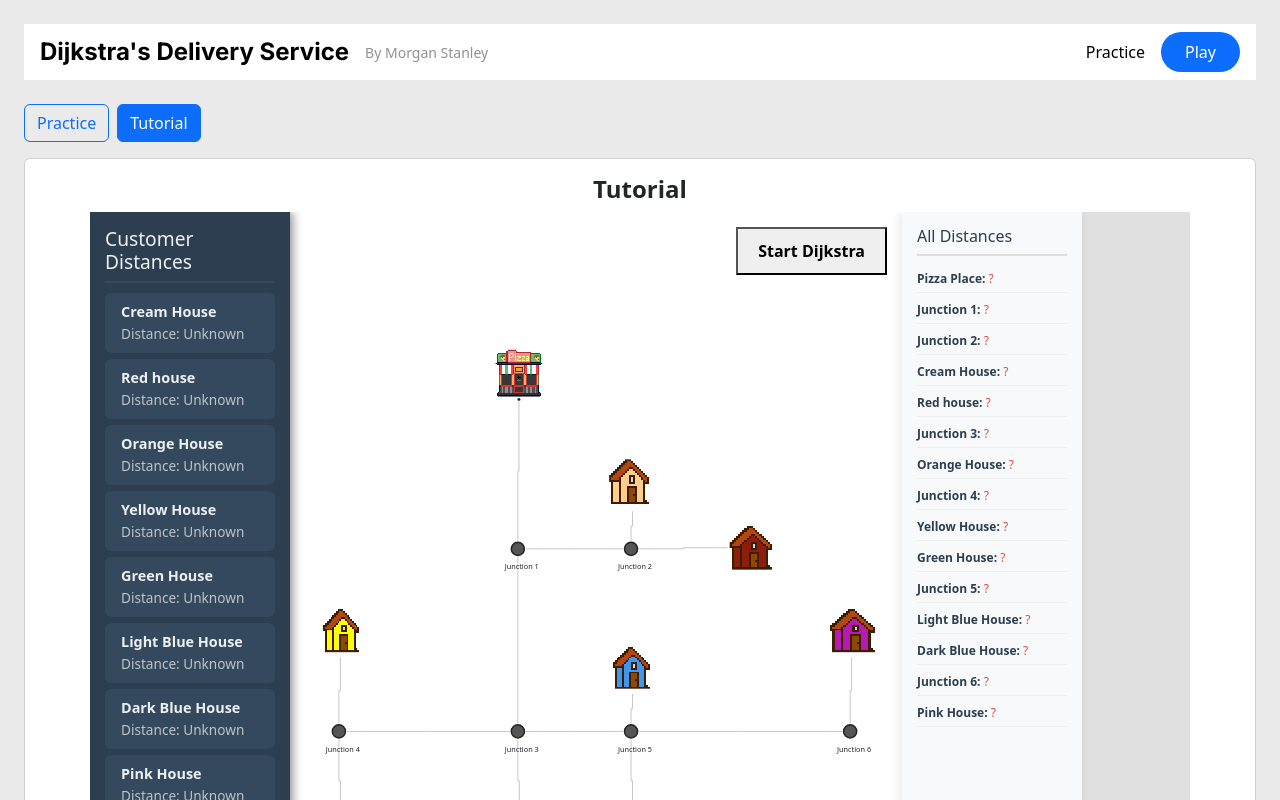
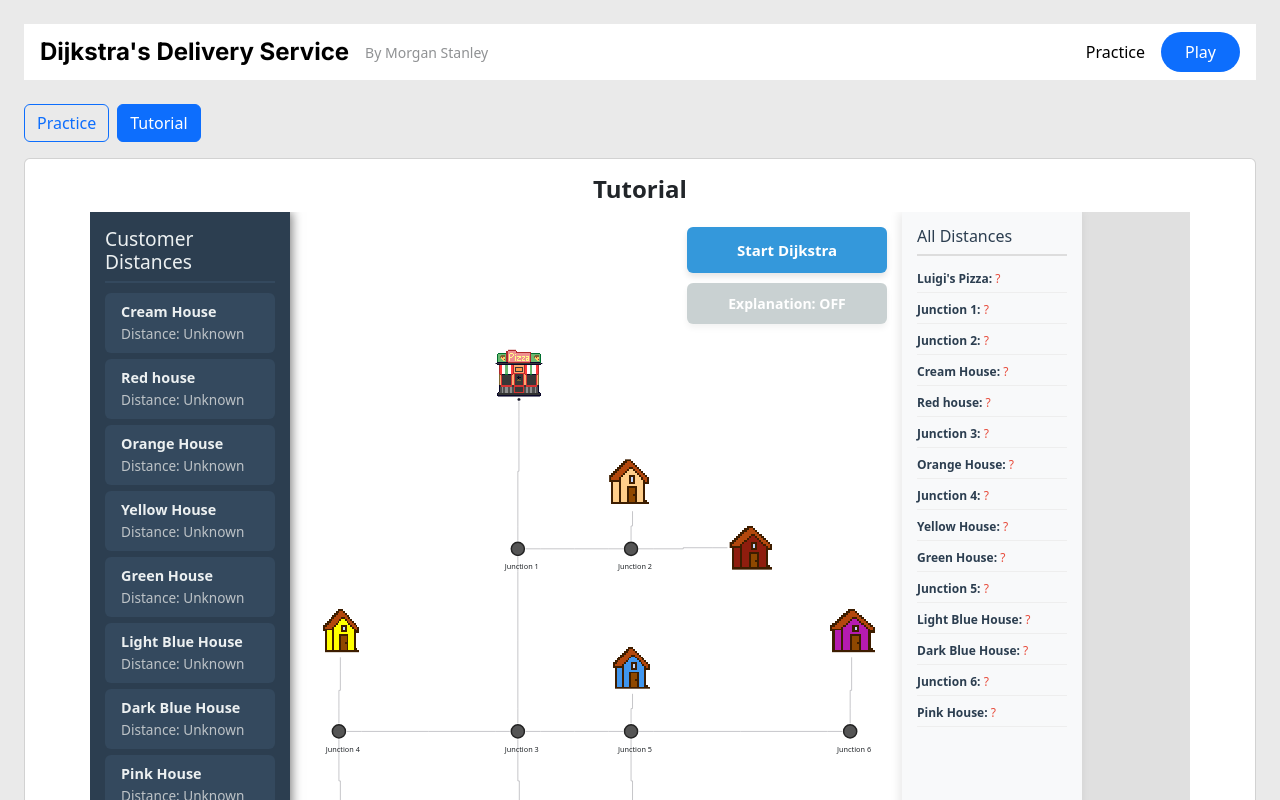
Before and after one commit to JosephMcLean118/dijkstras-delivery, a React (Vite) app in the folder delivery/: page /practice in a window 1280 px wide. Both pictures are taken after a click on the button "Tutorial". Shown: the top 800 px of the page. Built offline with nearby package versions, Linux system fonts and the light colour scheme.

Commit message:
updated explanation button to a toggle switch

```diff
--- a/delivery/src/nodes/boardscene.jsx
+++ b/delivery/src/nodes/boardscene.jsx
@@ -14,7 +14,7 @@ const nodeTypes = {
 
 // Map Data
 const initialNodes = [
-  { id: 'start', type: 'pizza', position: { x: 379.5, y: -100 }, data: { label: "Pizza Place", distance: null } },
+  { id: 'start', type: 'pizza', position: { x: 379.5, y: -100 }, data: { label: "Luigi's Pizza", distance: null } },
   { id: 'j1', type: 'junction', position: { x: 400, y: 162.5 }, data: { label: 'Junction 1', distance: null } },
   { id: 'j2', type: 'junction', position: { x: 555, y: 162.5 }, data: { label: 'Junction 2', distance: null } },
   { id: 'h1', type: 'house', position: { x: 535, y: 50 }, data: { label: 'Cream House', distance: null } },
@@ -90,7 +90,7 @@ export default function BoardScene() {
         currentVisitingId: "start",
         stepCount: 0,
         phase: 'explaining',
-        explanation: "Initialization: We begin at the Pizza Place. We set its distance to 0. All other nodes are temporarily set to Infinity (∞) because we haven't discovered routes to them yet."
+        explanation: "Initialization: We begin at Luigi's Pizza. We set its distance to 0. All other nodes are temporarily set to Infinity (∞) because we haven't discovered routes to them yet."
       });
 
       setNodes(nds => nds.map(n => ({
@@ -104,7 +104,6 @@ export default function BoardScene() {
         style: { stroke: '#999', strokeWidth: 2 }
       })));
 
-      setShowExplanation(false);
       return;
     }
 
@@ -136,7 +135,6 @@ export default function BoardScene() {
       setNodes(nds => nds.map(n => ({ ...n, style: { ...n.style, boxShadow: 'none', border: 'none' } })));
       setEdges(eds => eds.map(e => ({ ...e, animated: false, style: { stroke: '#999', strokeWidth: 2 } })));
 
-      setShowExplanation(true);
       return;
     }
 
@@ -232,8 +230,6 @@ export default function BoardScene() {
         }
       };
     }));
-
-    setShowExplanation(false);
   };
 
   const topNodes = ['start', 'h1', 'h2', 'j1', 'j2'];
@@ -270,7 +266,7 @@ export default function BoardScene() {
             <div style={{ background: 'white', padding: '30px', borderRadius: '12px', maxWidth: '550px', textAlign: 'center', boxShadow: '0 10px 25px rgba(0,0,0,0.5)' }}>
               <h2 style={{ marginTop: 0, color: '#2c3e50' }}>Algorithm Quiz Time!</h2>
               <p style={{ fontSize: '16px', marginBottom: '20px', color: '#333' }}>
-                Based on the currently known distances on the map, which unvisited location should Dijkstra's Algorithm lock in and visit next?
+                Based on the currently known distances on the map, which unvisited location should Dijkstra's Algorithm lock in and visit next? (See list on the right!)
               </p>
 
               <div style={{ display: 'flex', flexWrap: 'wrap', gap: '10px', justifyContent: 'center', marginBottom: '15px' }}>
@@ -331,7 +327,7 @@ export default function BoardScene() {
           fitView
         >
           {algoState.started && (
-            <Panel position="top-center">
+            <Panel position="top-left">
               <div style={{
                 background: algoState.finished ? '#27ae60' : '#333',
                 color: 'white',
@@ -346,7 +342,8 @@ export default function BoardScene() {
             </Panel>
           )}
 
-          {algoState.phase === 'explaining' && (
+          {/* Dynamic Explanation Panel */}
+          {algoState.phase === 'explaining' && showExplanation && (
             <Panel position={explanationPosition} style={{
               marginBottom: explanationPosition === 'bottom-center' ? '20px' : '0',
               marginTop: explanationPosition === 'top-center' ? '70px' : '0',
@@ -356,26 +353,6 @@ export default function BoardScene() {
               paddingLeft: '20px',
               pointerEvents: 'none'
             }}>
-
-              {!showExplanation ? (
-                <button
-                  onClick={() => setShowExplanation(true)}
-                  style={{
-                    pointerEvents: 'auto',
-                    padding: '10px 20px',
-                    background: '#f39c12',
-                    color: 'white',
-                    border: 'none',
-                    borderRadius: '25px',
-                    cursor: 'pointer',
-                    fontWeight: 'bold',
-                    fontSize: '15px',
-                    boxShadow: '0 4px 6px rgba(0,0,0,0.2)'
-                  }}
-                >
-                  See full explanation
-                </button>
-              ) : (
               <div style={{
                 pointerEvents: 'auto',
                 background: '#fffcd1',
@@ -388,35 +365,53 @@ export default function BoardScene() {
                 boxShadow: '0 4px 15px rgba(0,0,0,0.1)',
                 color: '#2c3e50',
                 fontSize: '15px',
-                  lineHeight: '1.5',
-                  position: 'relative'
+                lineHeight: '1.5'
               }}>
-                  <button
-                    onClick={() => setShowExplanation(false)}
-                    style={{ position: 'absolute', top: '10px', right: '15px', background: 'transparent', border: 'none', cursor: 'pointer', fontWeight: 'bold', color: '#e67e22', fontSize: '14px' }}
-                  >
-                    ✕ Close
-                  </button>
                 <strong style={{ display: 'block', marginBottom: '10px' }}>Algorithm Log:</strong>
                 {algoState.explanation}
               </div>
-              )}
             </Panel>
           )}
 
-          <Panel position="top-right">
+          <Panel position="top-right" style={{ display: 'flex', flexDirection: 'column', gap: '10px', alignItems: 'flex-end', width: '200px' }}>
             <button
               onClick={() => runNextStep(false)}
               disabled={algoState.finished || algoState.phase === 'quiz'}
               style={{
-                padding: '10px 20px',
-                fontSize: '16px',
+                width: '100%',
+                padding: '12px 20px',
+                fontSize: '15px',
+                backgroundColor: '#3498db',
+                color: 'white',
+                border: 'none',
+                borderRadius: '6px',
                 cursor: (algoState.finished || algoState.phase === 'quiz') ? 'not-allowed' : 'pointer',
                 fontWeight: 'bold',
-                opacity: (algoState.finished || algoState.phase === 'quiz') ? 0.5 : 1
+                opacity: (algoState.finished || algoState.phase === 'quiz') ? 0.5 : 1,
+                boxShadow: '0 4px 6px rgba(0,0,0,0.1)'
               }}
             >
               {algoState.started ? 'Next Step' : 'Start Dijkstra'}
+            </button>
+
+            <button
+              onClick={() => setShowExplanation(!showExplanation)}
+              disabled={!algoState.started}
+              style={{
+                width: '100%',
+                padding: '10px 20px',
+                fontSize: '14px',
+                backgroundColor: showExplanation ? '#27ae60' : '#95a5a6',
+                color: 'white',
+                border: 'none',
+                borderRadius: '6px',
+                cursor: !algoState.started ? 'not-allowed' : 'pointer',
+                fontWeight: 'bold',
+                opacity: !algoState.started ? 0.5 : 1,
+                boxShadow: '0 4px 6px rgba(0,0,0,0.1)'
+              }}
+            >
+              Explanation: {showExplanation ? 'ON' : 'OFF'}
             </button>
           </Panel>
         </ReactFlow>
```
Lines whose indentation alone changed are shown as unchanged.
